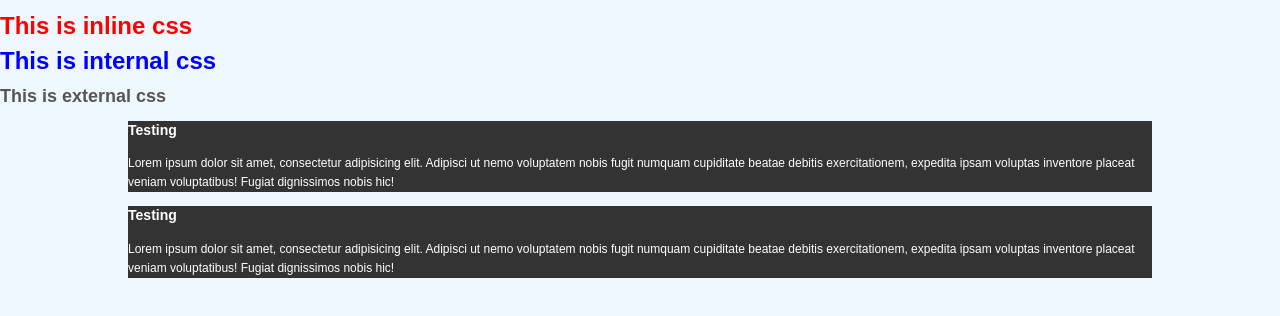
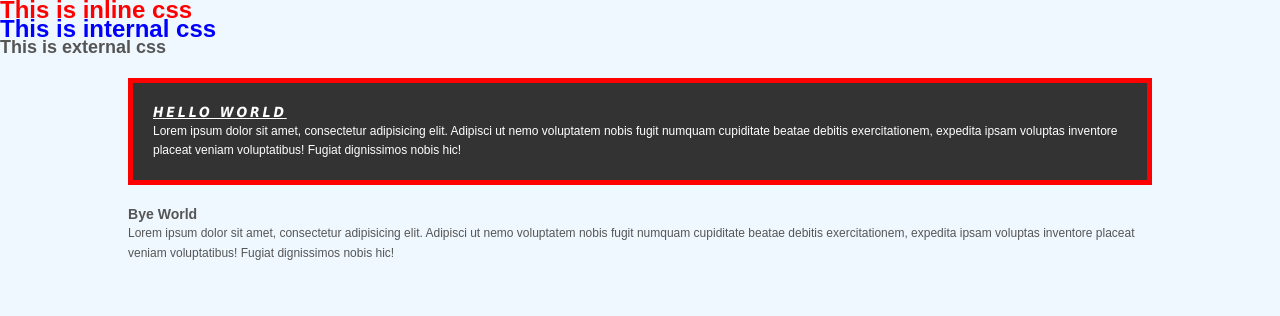
Before and after one commit to chammiherath/css_cheatsheet, a plain HTML site: page CSScheatSheet/index.html in a window 1280 px wide. Drawn offline with Linux system fonts and the light colour scheme.

Commit message:
more adds

```diff
--- a/CSScheatSheet/CSS/style.css
+++ b/CSScheatSheet/CSS/style.css
@@ -1,3 +1,10 @@
+*{
+    margin: 0;
+    padding: 0;
+
+}
+
+
 body{
     background-color: aliceblue;
     color:#555555;
@@ -22,4 +29,23 @@ body{
 .box-1{
     background-color: #333333;
     color:#ffffff;
+
+    /*&border-top: 5px red solid;
+    border-right: 5px red solid;
+    border-bottom: 5px red solid;
+    border-left: 5px red solid;*/
+
+    border: 5px red solid;
+    padding: 20px;
+    margin: 20px 0px;
 }
+
+.box-1 h3{
+
+    font-family: Tahoma;
+    font-weight: 800;
+    font-style: italic;
+    text-decoration-line: underline;
+    text-transform: uppercase;
+    letter-spacing: 0.2em;
+}
--- a/CSScheatSheet/index.html
+++ b/CSScheatSheet/index.html
@@ -21,21 +21,23 @@
 
         <div class="container">
             <div class="box-1">
-                <h3>Testing</h3>
+                <h3>Hello World</h3>
                 <p>Lorem ipsum dolor sit amet, consectetur adipisicing elit.
                     Adipisci ut nemo voluptatem nobis fugit numquam cupiditate
                     beatae debitis exercitationem, expedita ipsam voluptas inventore
                     placeat veniam voluptatibus! Fugiat dignissimos nobis hic!
                 </p>
+
         </div>
-            <div class="box-1">
-                <h3>Testing</h3>
+
+        <div class="box-2">
+            <h3>Bye World</h3>
             <p>Lorem ipsum dolor sit amet, consectetur adipisicing elit.
                 Adipisci ut nemo voluptatem nobis fugit numquam cupiditate
                 beatae debitis exercitationem, expedita ipsam voluptas inventore
                 placeat veniam voluptatibus! Fugiat dignissimos nobis hic!
             </p>
-            </div>
+
     </div>
 
 
```
Lines whose indentation alone changed are shown as unchanged.
